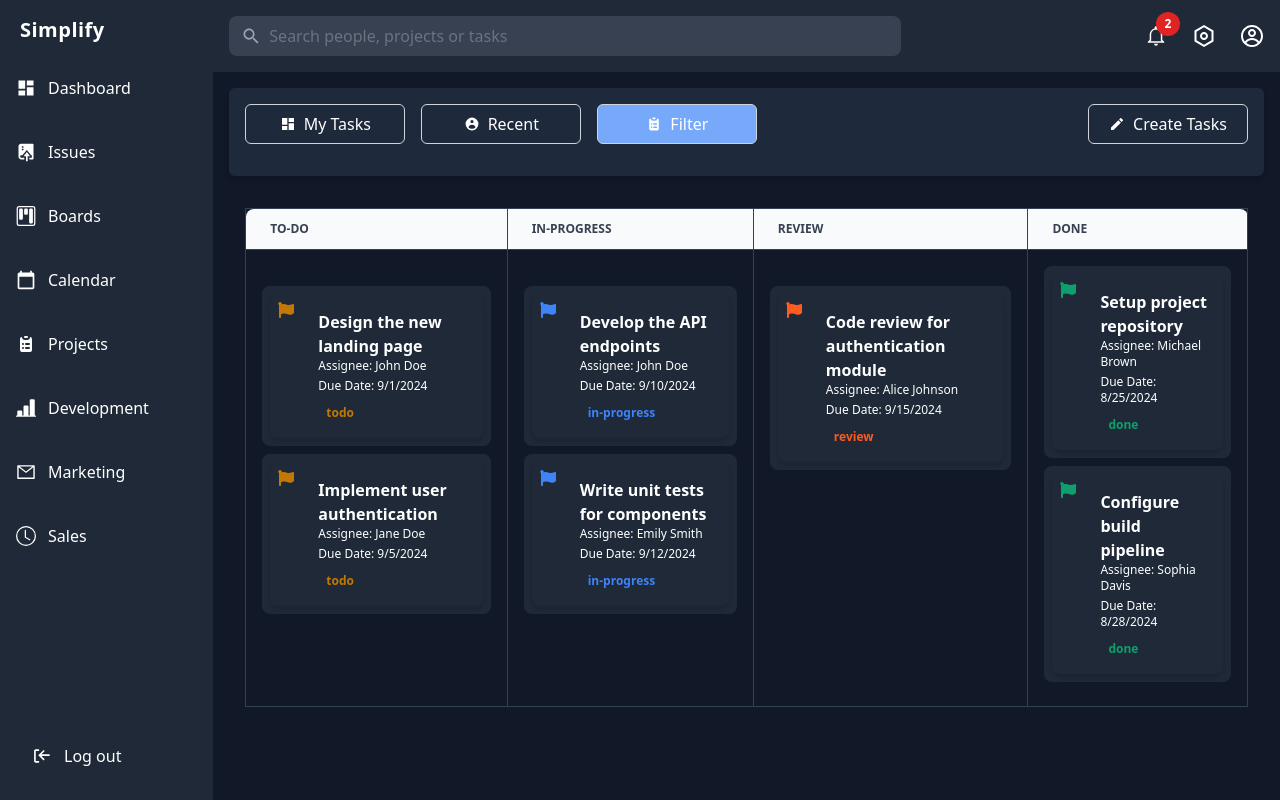
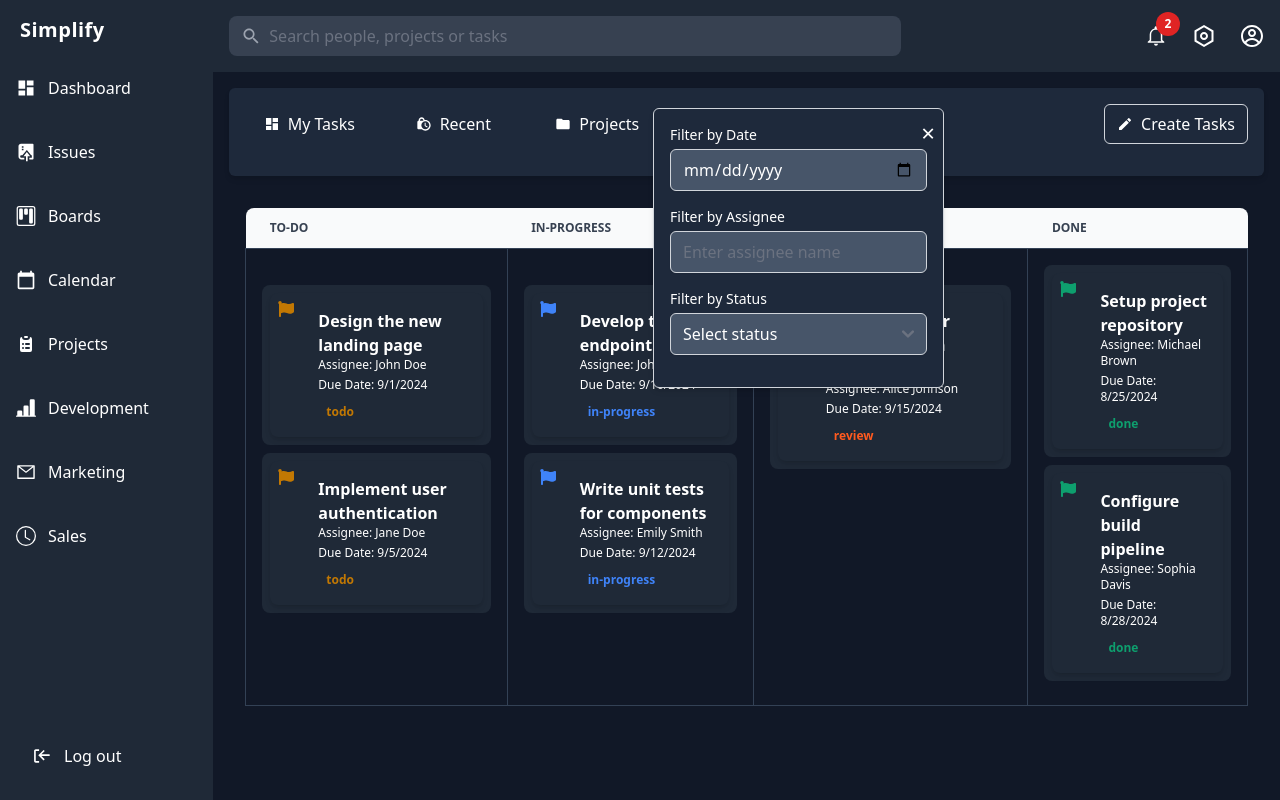
Before and after one commit to sheetalMehta7/Simplify-Frontend, a React (Vite) app: page /dashboard in a window 1280 px wide. Both pictures are taken after a click on the button "Filter". Built offline with nearby package versions, Linux system fonts and the light colour scheme.

Commit message:
add filter dropdown and update task board and dashboard component

```diff
--- a/src/components/DashboardTabs.tsx
+++ b/src/components/DashboardTabs.tsx
@@ -1,19 +1,37 @@
-import React, { useState } from 'react'
-import { HiClipboardList, HiUserCircle } from 'react-icons/hi'
-import { MdDashboard, MdCreate } from 'react-icons/md'
+import React, { useState, useRef } from 'react'
+import {
+  MdDashboard,
+  MdCreate,
+  MdLockClock,
+  MdFolder,
+  MdFilterAlt,
+} from 'react-icons/md'
+import { FilterDropdown } from '../components/FilterDropdown'
 
-export const DashboardTabs: React.FC = () => {
-  const [activeTab, setActiveTab] = useState('My Tasks')
+interface DashboardTabsProps {
+  setActiveTab: (tabName: string) => void
+  activeTab: string
+}
+
+export const DashboardTabs: React.FC<DashboardTabsProps> = ({
+  setActiveTab,
+  activeTab,
+}) => {
+  const [isFilterOpen, setIsFilterOpen] = useState(false)
+  const filterButtonRef = useRef<HTMLButtonElement>(null)
 
   const tabClass = (tabName: string) =>
-    `flex items-center justify-center w-40 h-10 ${
-      activeTab === tabName ? 'bg-blue-400 text-white' : ''
-    } border border-gray-300 rounded-md hover:bg-blue-400 hover:text-white transition-all duration-300`
+    `flex items-center justify-center w-32 h-10 ${
+      tabName === activeTab ? 'bg-blue-400 text-white' : 'text-white'
+    } bg-transparent rounded-md hover:bg-blue-400 hover:text-white transition-all duration-300`
+
+  const handleFilterClick = () => {
+    setIsFilterOpen(!isFilterOpen)
+  }
 
   return (
-    <div className="p-4 bg-slate-800 rounded-md shadow-md mb-4">
+    <div className="relative p-4 bg-slate-800 rounded-md shadow-md mb-4">
       <div className="flex justify-between items-center mb-4">
-        {/* Custom Tabs */}
         <div className="flex space-x-4">
           <button
             className={tabClass('My Tasks')}
@@ -26,24 +44,38 @@ export const DashboardTabs: React.FC = () => {
             className={tabClass('Recent')}
             onClick={() => setActiveTab('Recent')}
           >
-            <HiUserCircle className="mr-2" />
+            <MdLockClock className="mr-2" />
             Recent
           </button>
           <button
-            className={tabClass('Filter')}
-            onClick={() => setActiveTab('Filter')}
+            className={tabClass('Projects')}
+            onClick={() => setActiveTab('Projects')}
           >
-            <HiClipboardList className="mr-2" />
+            <MdFolder className="mr-2" />
+            Projects
+          </button>
+          <button
+            ref={filterButtonRef}
+            className="flex items-center justify-center w-32 h-10 text-white bg-transparent rounded-md hover:bg-blue-400 hover:text-white transition-all duration-300"
+            onClick={handleFilterClick}
+          >
+            <MdFilterAlt className="mr-2" />
             Filter
           </button>
         </div>
 
         {/* Create Tasks Button */}
-        <button className="flex items-center justify-center rounded-md w-40 h-10 border border-gray-300 hover:bg-blue-400 hover:text-white transition-all duration-300">
+        <button className="flex items-center justify-center rounded-md w-36 h-10 border border-gray-300 hover:bg-blue-400 hover:text-white transition-all duration-300">
           <MdCreate className="h-6 mr-2" />
           Create Tasks
         </button>
       </div>
+
+      {/* Filter Dropdown */}
+      <FilterDropdown
+        isOpen={isFilterOpen}
+        closeDropdown={() => setIsFilterOpen(false)}
+      />
     </div>
   )
 }
--- /dev/null
+++ b/src/components/FilterDropdown.tsx
@@ -0,0 +1,49 @@
+import React from 'react'
+
+interface FilterDropdownProps {
+  isOpen: boolean
+  closeDropdown: () => void
+}
+
+export const FilterDropdown: React.FC<FilterDropdownProps> = ({
+  isOpen,
+  closeDropdown,
+}) => {
+  if (!isOpen) return null
+
+  return (
+    <div className="absolute right-80 top-3 mt-2 bg-slate-800 text-white border border-gray-300 rounded-md shadow-md p-4 z-10">
+      <button
+        className="absolute top-2 right-2 text-white text-2xl"
+        onClick={closeDropdown}
+      >
+        &times;
+      </button>
+      <div className="mb-4">
+        <label className="block text-sm font-medium">Filter by Date</label>
+        <input
+          type="date"
+          className="mt-1 block w-full bg-slate-600 border border-gray-300 rounded-md shadow-sm text-white"
+        />
+      </div>
+      <div className="mb-4">
+        <label className="block text-sm font-medium">Filter by Assignee</label>
+        <input
+          type="text"
+          placeholder="Enter assignee name"
+          className="mt-1 block w-full bg-slate-600 border border-gray-300 rounded-md shadow-sm text-white"
+        />
+      </div>
+      <div className="mb-4">
+        <label className="block text-sm font-medium">Filter by Status</label>
+        <select className="mt-1 block w-full bg-slate-600 border border-gray-300 rounded-md shadow-sm text-white">
+          <option value="">Select status</option>
+          <option value="todo">Todo</option>
+          <option value="in-progress">In Progress</option>
+          <option value="review">Review</option>
+          <option value="completed">Completed</option>
+        </select>
+      </div>
+    </div>
+  )
+}
--- a/src/components/TaskBoard.tsx
+++ b/src/components/TaskBoard.tsx
@@ -114,18 +114,10 @@ export const TaskBoard: React.FC = () => {
       <div className="overflow-x-auto p-4">
         <Table>
           <Table.Head>
-            <Table.HeadCell className="border border-slate-700">
-              To-Do
-            </Table.HeadCell>
-            <Table.HeadCell className="border border-slate-700">
-              In-Progress
-            </Table.HeadCell>
-            <Table.HeadCell className="border border-slate-700">
-              Review
-            </Table.HeadCell>
-            <Table.HeadCell className="border border-slate-700">
-              Done
-            </Table.HeadCell>
+            <Table.HeadCell>To-Do</Table.HeadCell>
+            <Table.HeadCell>In-Progress</Table.HeadCell>
+            <Table.HeadCell>Review</Table.HeadCell>
+            <Table.HeadCell>Done</Table.HeadCell>
           </Table.Head>
           <Table.Body className="divide-y">
             <Table.Row>
--- a/src/layout/TopNav.tsx
+++ b/src/layout/TopNav.tsx
@@ -70,7 +70,8 @@ export const TopNav: React.FC = () => {
             />
           )}
         </div>
-        <RiSettingsLine className="text-2xl" /> {/* Increased icon size */}
+        <RiSettingsLine className="text-2xl cursor-pointer" />{' '}
+        {/* Increased icon size */}
         <CgProfile
           className="text-2xl cursor-pointer" // Increased icon size
           ref={profileIconRef}
--- a/src/pages/Dashboard.tsx
+++ b/src/pages/Dashboard.tsx
@@ -1,9 +1,12 @@
+import React, { useState } from 'react'
 import { SidebarNav } from '../layout/SidebarNav'
 import { TopNav } from '../layout/TopNav'
 import { DashboardTabs } from '../components/DashboardTabs'
 import { TaskBoard } from '../components/TaskBoard'
 
 const Dashboard: React.FC = () => {
+  const [activeTab, setActiveTab] = useState('My Tasks')
+
   return (
     <div className="grid grid-cols-12 h-screen">
       <div className="col-span-2">
@@ -12,8 +15,12 @@ const Dashboard: React.FC = () => {
       <div className="col-span-10 bg-gray-900 text-white">
         <TopNav />
         <div className="p-4">
-          <DashboardTabs />
-          <TaskBoard />
+          <DashboardTabs setActiveTab={setActiveTab} activeTab={activeTab} />
+          <div>
+            {activeTab === 'My Tasks' && <TaskBoard />}
+            {activeTab === 'Recent' && <div>Recent content goes here</div>}
+            {activeTab === 'Projects' && <div>Projects content goes here</div>}
+          </div>
         </div>
       </div>
     </div>
```
